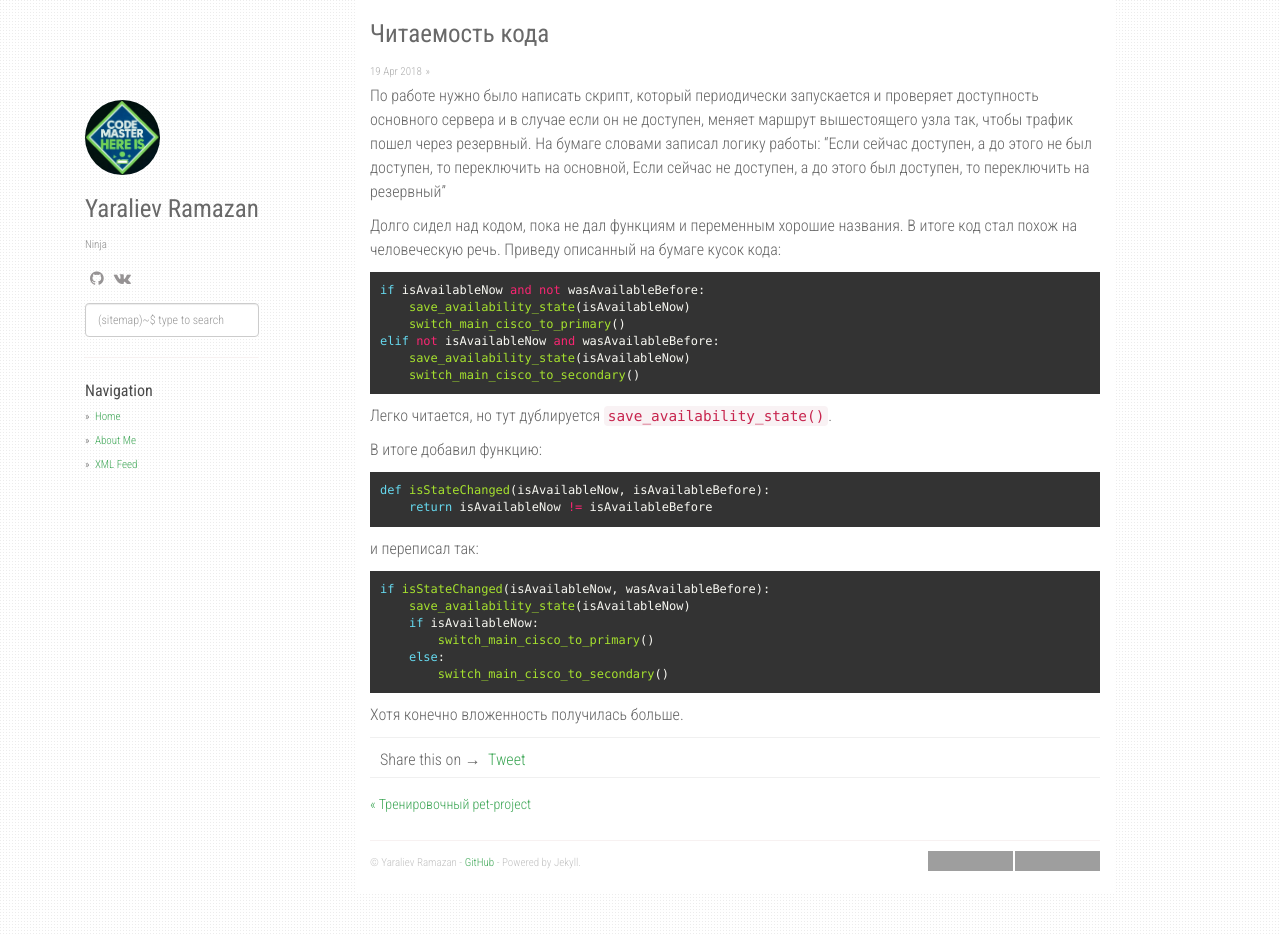
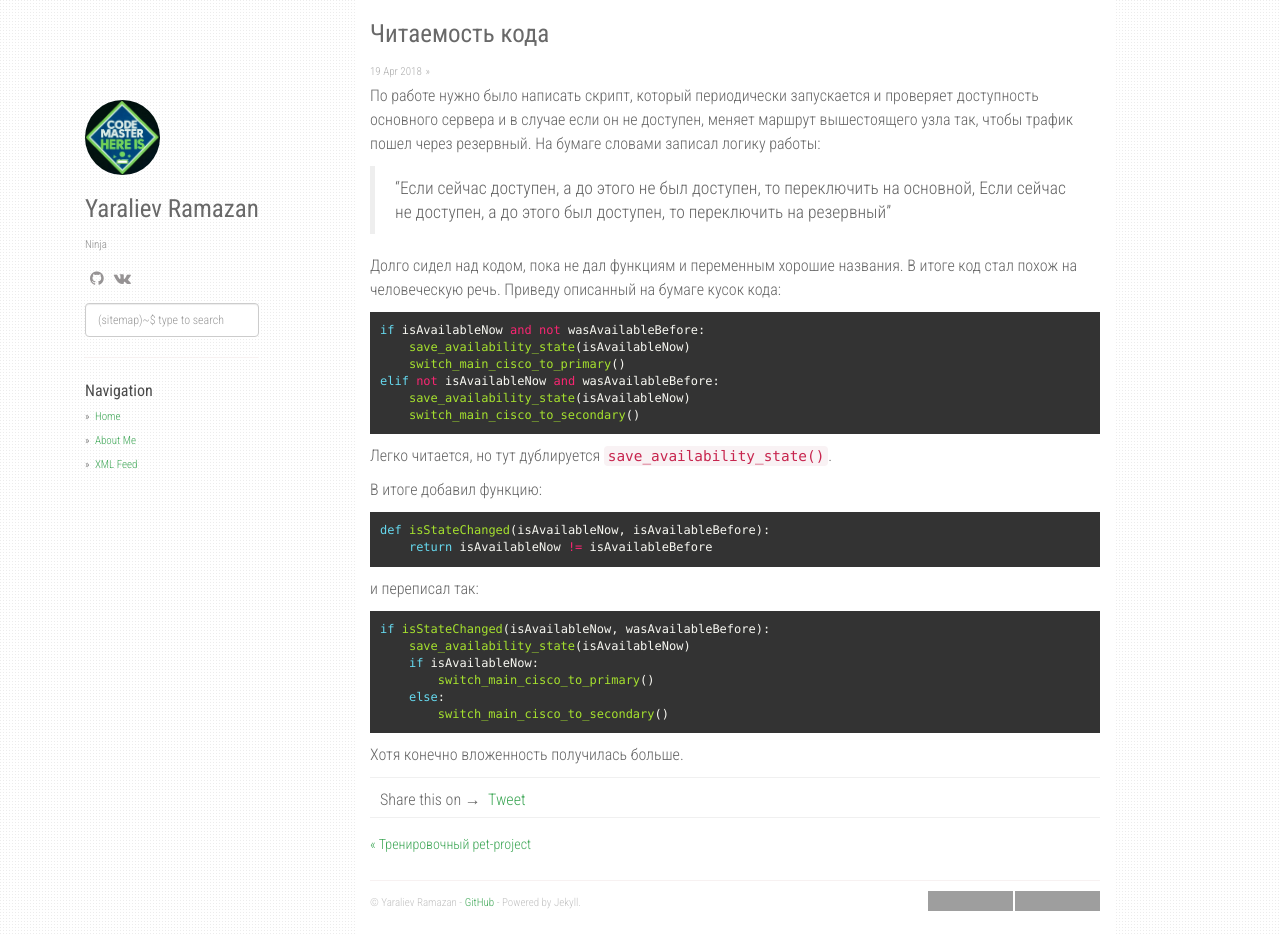
Before and after one commit to orion122/orion1222.github.io, a Jekyll site: the page built from _posts/2018-04-19-code-readability.md, in a window 1280 px wide and 934 px high. Built offline with Jekyll 4.4.1, drawn with Linux system fonts in a browser that asks for light colours; nearby versions of some CDN libraries; comment, search, counter and statistics services are not loaded; grey boxes are pictures that could not be loaded.

Commit message:
add quotes

```diff
--- a/_posts/2018-04-19-code-readability.md
+++ b/_posts/2018-04-19-code-readability.md
@@ -4,8 +4,8 @@ title:  "Читаемость кода"
 ---
 По работе нужно было написать скрипт, который периодически запускается и проверяет доступность основного сервера и в случае если он не доступен, меняет маршрут вышестоящего узла так, чтобы трафик пошел через резервный.
 На бумаге словами записал логику работы:
-"Если сейчас доступен, а до этого не был доступен, то переключить на основной,
-Если сейчас не доступен, а до этого был доступен, то переключить на резервный"
+> "Если сейчас доступен, а до этого не был доступен, то переключить на основной,
+> Если сейчас не доступен, а до этого был доступен, то переключить на резервный"
 
 Долго сидел над кодом, пока не дал функциям и переменным хорошие названия.
 В итоге код стал похож на человеческую речь. Приведу описанный на бумаге кусок кода:
```
